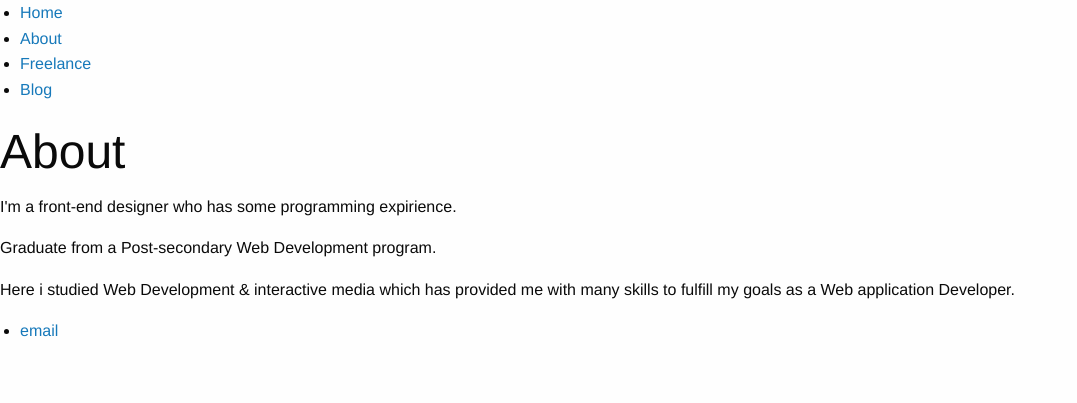
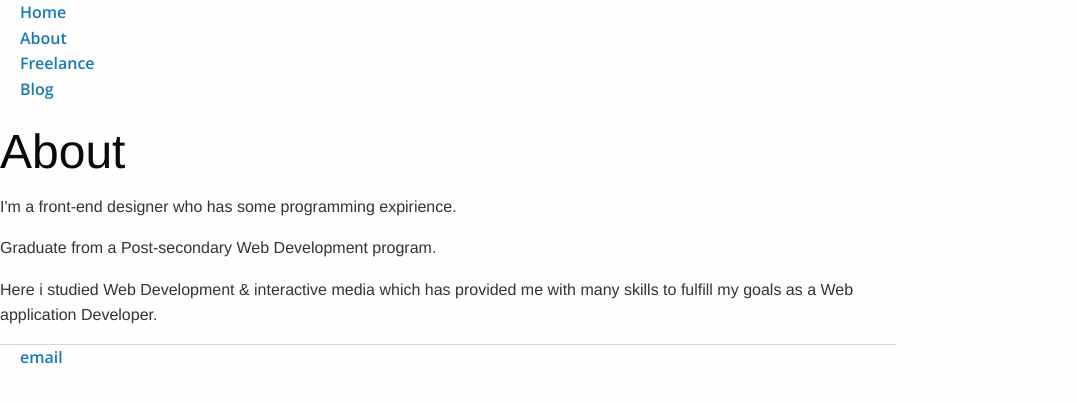
Before and after one commit to cosmicpepper/cosmicpepper.github.io, a Jekyll site: the page built from about/index.html, in a window 1280 px wide. Shown: the top 403 px of the page, without its empty margins (0-1077 px from the left). Built offline with Jekyll 4.4.1, drawn with Linux system fonts in a browser that asks for light colours; nearby versions of some CDN libraries; library files that are not in the unit come from our copies.

Commit message:
Update default.html
style sheet adjustment

```diff
--- a/_layouts/default.html
+++ b/_layouts/default.html
@@ -2,11 +2,11 @@
 
 <head>
 
-      <meta name="Portfoli" content="">
+      <meta name="Portfolio" content="">
 
-	<link rel="stylesheet" type="text/css" href="css/main.css">
-	<link rel="stylesheet" type="text/css" href="css/foundation.css">
-	<link rel="stylesheet" type="text/css" href="css/foundation.min.css">
+	<link rel="stylesheet" type="text/css" href="/css/main.css">
+	<link rel="stylesheet" type="text/css" href="/css/foundation.css">
+	<link rel="stylesheet" type="text/css" href="/css/foundation.min.css">
 
 	<title> {{ page.title }} </title>
 </head>
```
